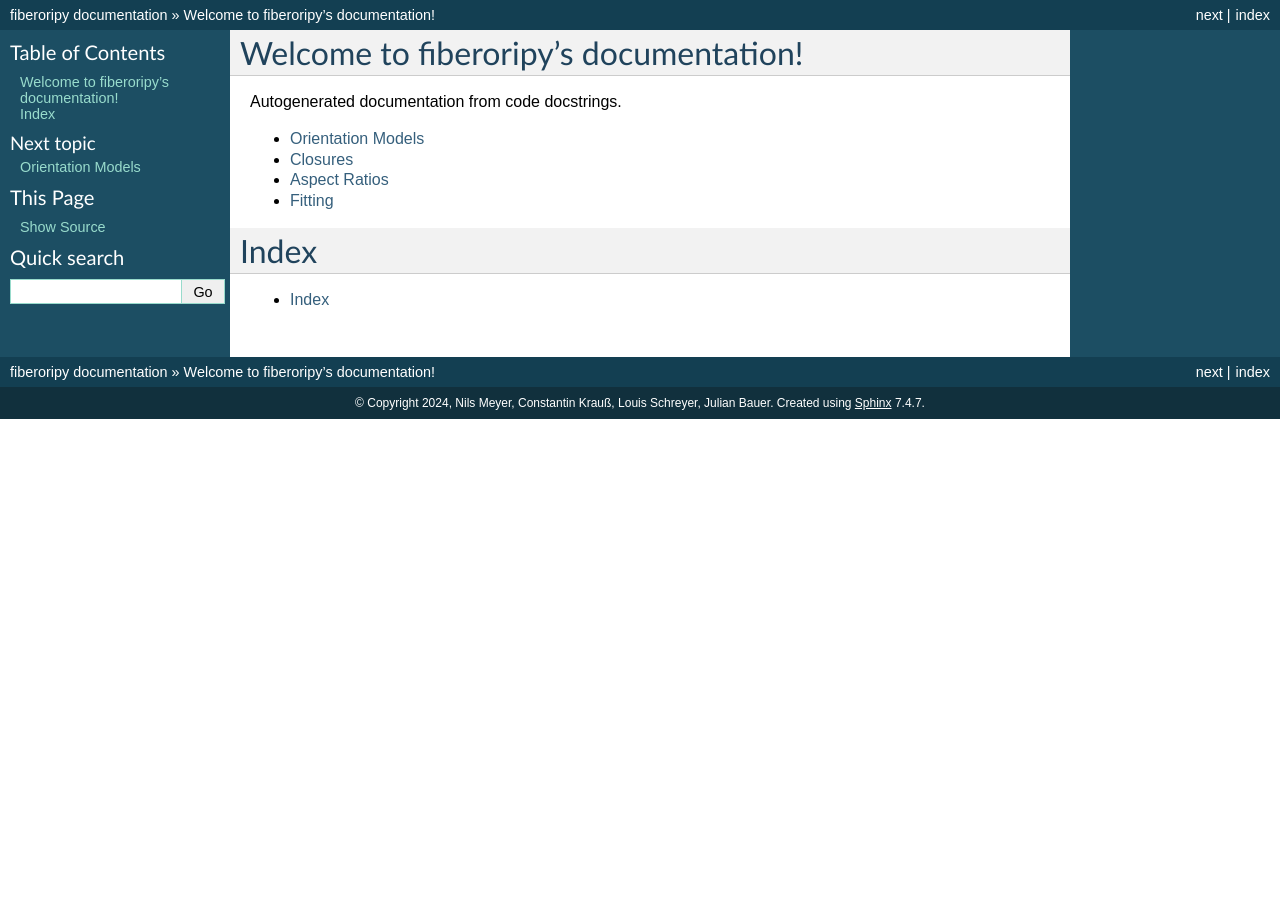
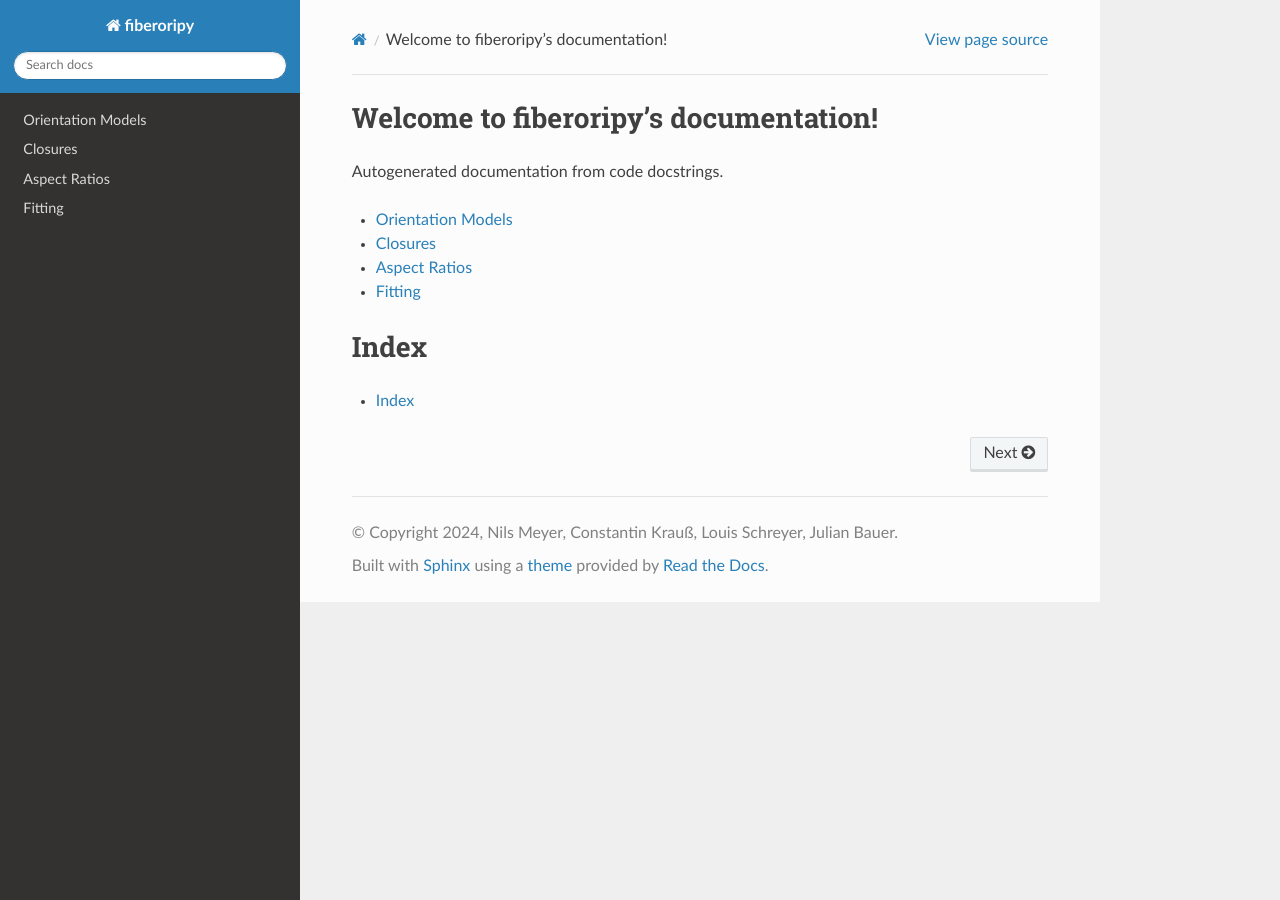
Before and after one commit to meyer-nils/fiberoripy, a Sphinx documentation site: the page built from docs/index.rst, in a window 1280 px wide. Built offline with Sphinx 7.4.7 and the Read the Docs theme 3.1.0, drawn with Linux system fonts in a browser that asks for light colours.

Commit message:
Adjust rtd theme.

```diff
--- a/docs/conf.py
+++ b/docs/conf.py
@@ -60,7 +60,7 @@ exclude_patterns = ["_build", "Thumbs.db", ".DS_Store"]
 # The theme to use for HTML and HTML Help pages.  See the documentation for
 # a list of builtin themes.
 #
-html_theme = "default"
+html_theme = "sphinx_rtd_theme"
 
 # Add any paths that contain custom static files (such as style sheets) here,
 # relative to this directory. They are copied after the builtin static files,
--- a/docs/requirements.txt
+++ b/docs/requirements.txt
@@ -1,2 +1,3 @@
 mock
 numpydoc
+sphinx-rtd-theme
```
